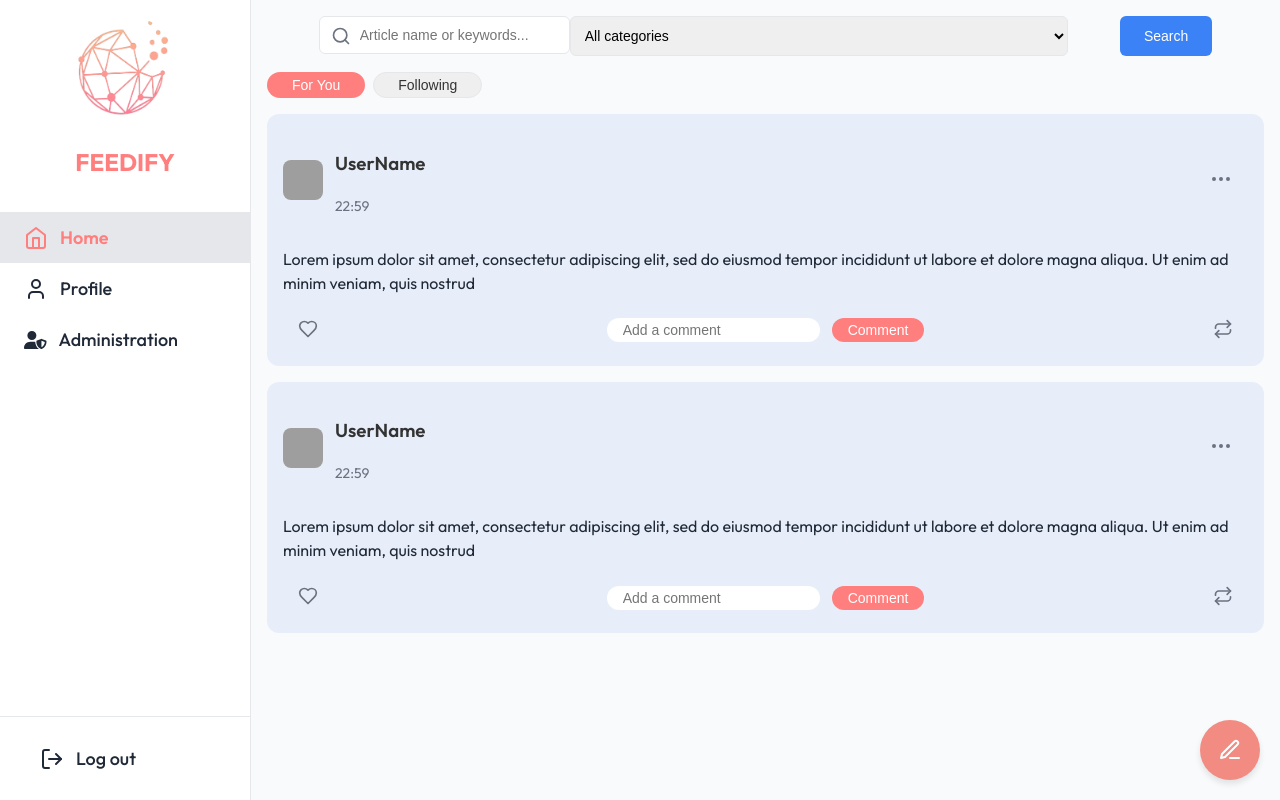
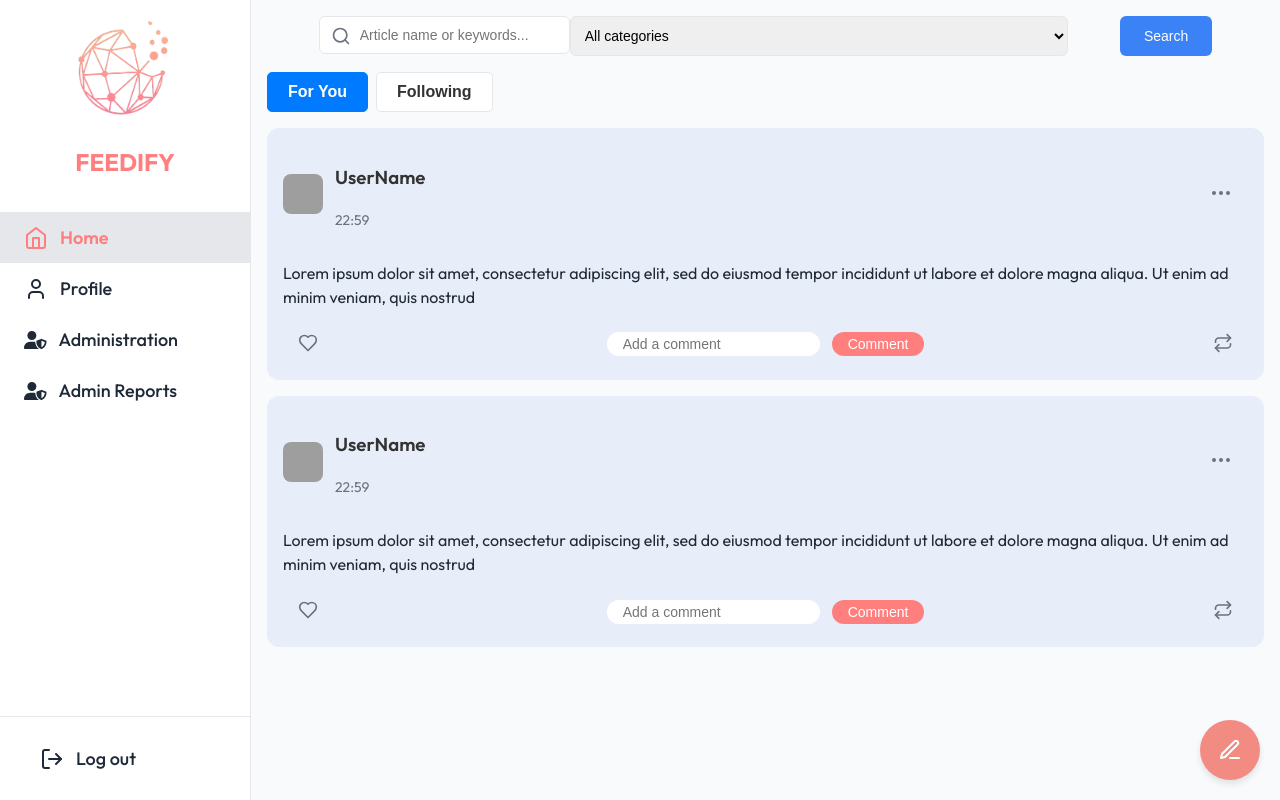
Before and after one commit to rowangamal/Feedify, a React (Vite) app in the folder frontend/: page /home in a window 1280 px wide. Built offline with nearby package versions, Linux system fonts and the light colour scheme; grey boxes are pictures that could not be loaded.

Commit message:
feat: adding tabs for admin reports

```diff
--- a/frontend/src/App.jsx
+++ b/frontend/src/App.jsx
@@ -11,6 +11,7 @@
 import AdminList from './components/AdminDashboard/AdminList.jsx';
 import PostReportList from './components/AdminDashboard/PostReportList.jsx';
 import UserReportList from './components/AdminDashboard/UserReportList.jsx';
+import AdminReportPage from './components/AdminDashboard/AdminReportPage.jsx';
 
 const isAuthenticated = () => {
     // localStorage.removeItem('jwttoken');
@@ -47,7 +48,7 @@
                     {/* new by amin, i fixed the names according to the pr conersation with
                     @rafy hany, and just wanted to try it */}
                     <Route path='/admin' element={<Tabs/>}></Route>
-
+                    <Route path="/admin/report" element={<AdminReportPage />} />
                     {/* <Route path="/notifications" element={<Notifications />} />
                     <Route path="/settings" element={<Settings />} /> */}
                 </Routes>
--- /dev/null
+++ b/frontend/src/components/AdminDashboard/AdminReportPage.css
@@ -0,0 +1,40 @@
+.admin-report-page {
+    padding: 20px;
+    background-color: #f8f9fa; /* Light gray background */
+    border-radius: 8px;
+  }
+
+  .tab-container {
+    display: flex;
+    gap: 10px;
+    margin-bottom: 20px;
+  }
+
+  .tab-button {
+    padding: 10px 20px;
+    font-size: 16px;
+    font-weight: bold;
+    border: 1px solid #ddd;
+    background-color: #fff;
+    border-radius: 5px;
+    cursor: pointer;
+    transition: background-color 0.3s, color 0.3s;
+  }
+
+  .tab-button:hover {
+    background-color: #007bff;
+    color: white;
+  }
+
+  .tab-button.active {
+    background-color: #007bff;
+    color: white;
+    border-color: #007bff;
+  }
+
+  .tab-content {
+    border: 1px solid #ddd;
+    background-color: #fff;
+    border-radius: 5px;
+    padding: 20px;
+  }
--- /dev/null
+++ b/frontend/src/components/AdminDashboard/AdminReportPage.jsx
@@ -0,0 +1,41 @@
+import React, { useState } from "react";
+import UserReportList from "./UserReportList"; // Import the user reports component
+import PostReportList from "./PostReportList"; // Import the post reports component
+import "./AdminReportPage.css"; // Custom styling for the tabs and layout
+
+const AdminReportPage = () => {
+  const [activeTab, setActiveTab] = useState("userReports"); // Default tab
+
+  const renderTabContent = () => {
+    switch (activeTab) {
+      case "userReports":
+        return <UserReportList />;
+      case "postReports":
+        return <PostReportList />;
+      default:
+        return null;
+    }
+  };
+
+  return (
+    <div className="admin-report-page">
+      <div className="tab-container">
+        <button
+          className={`tab-button ${activeTab === "userReports" ? "active" : ""}`}
+          onClick={() => setActiveTab("userReports")}
+        >
+          User Reports
+        </button>
+        <button
+          className={`tab-button ${activeTab === "postReports" ? "active" : ""}`}
+          onClick={() => setActiveTab("postReports")}
+        >
+          Post Reports
+        </button>
+      </div>
+      <div className="tab-content">{renderTabContent()}</div>
+    </div>
+  );
+};
+
+export default AdminReportPage;
--- a/frontend/src/components/Sidebar/Sidebar.jsx
+++ b/frontend/src/components/Sidebar/Sidebar.jsx
@@ -25,6 +25,7 @@
         {/* <SidebarLink icon={icons.bell} label="Notification" to="/notifications" />
         <SidebarLink icon={icons.settings} label="Settings" to="/settings" /> */}
         <SidebarLink icon={<FontAwesomeIcon icon={faUserShield} />} label="Administration" to="/admin" />
+        <SidebarLink icon={<FontAwesomeIcon icon={faUserShield} />} label="Admin Reports" to="/admin/report" />
         {/* <SidebarLink icon={<FontAwesomeIcon icon={faUsers} />} label="Users" to="/user" /> */}
       </nav>
       <div className="nav-footer">
```
